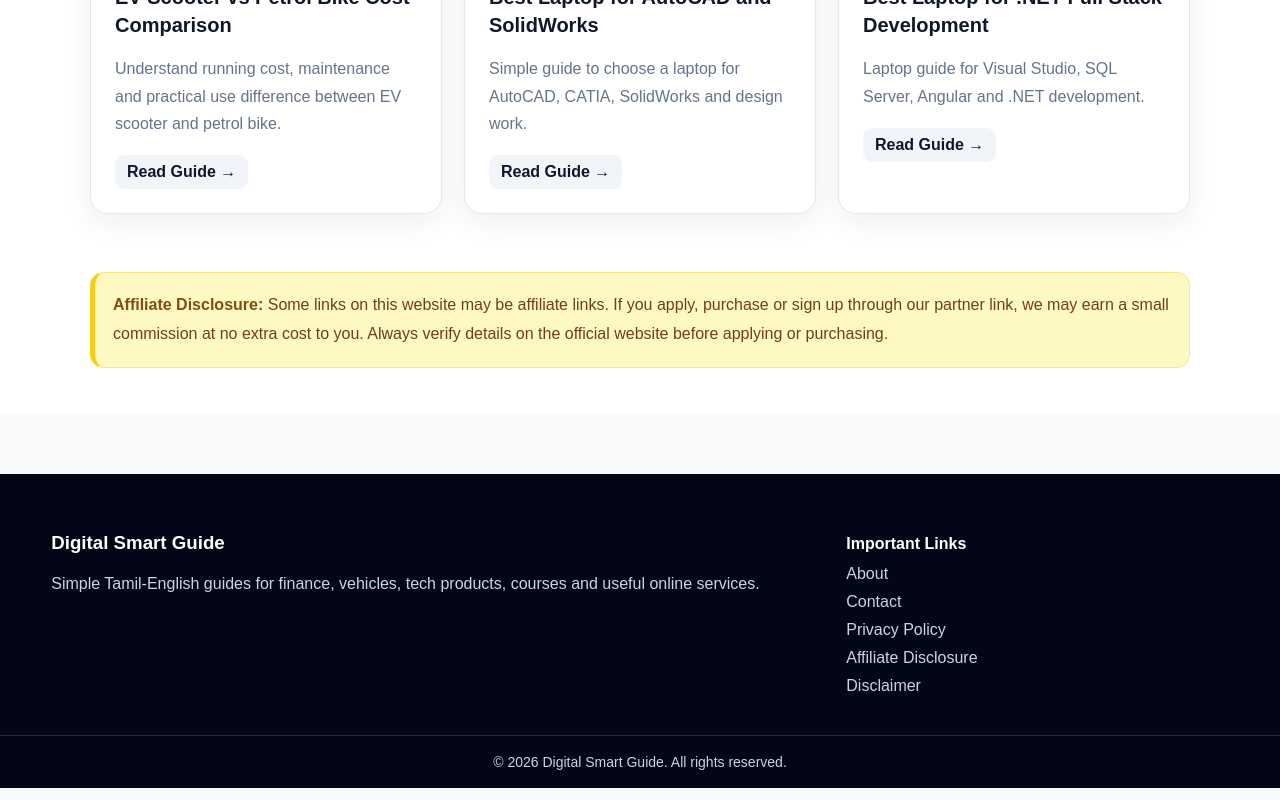
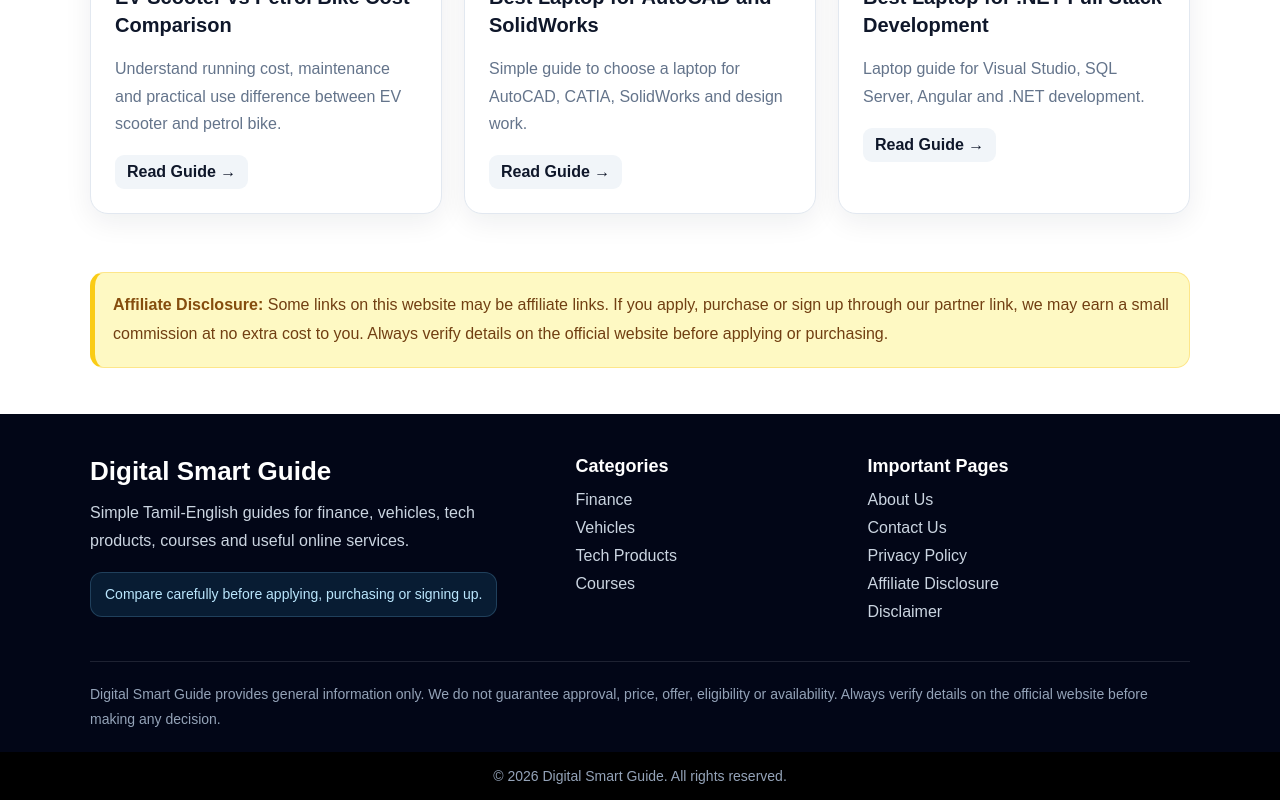
Before and after one commit to Subash21-G/digital-smart-guide, an Angular app: page / in a window 1280 px wide. Shown: the part 1704-2504 px from the top of the page. Built offline with nearby package versions, Linux system fonts and the light colour scheme.

Commit message:
Improve footer design

```diff
--- a/src/app/components/footer/footer.html
+++ b/src/app/components/footer/footer.html
@@ -1,24 +1,48 @@
 <footer class="footer">
   <div class="container footer-grid">
-    <div>
+
+    <div class="footer-brand">
       <h3>Digital Smart Guide</h3>
       <p>
         Simple Tamil-English guides for finance, vehicles, tech products,
         courses and useful online services.
       </p>
+
+      <div class="footer-note">
+        Compare carefully before applying, purchasing or signing up.
+      </div>
     </div>
 
-    <div>
-      <h4>Important Links</h4>
-      <a routerLink="/about">About</a>
-      <a routerLink="/contact">Contact</a>
+    <div class="footer-links">
+      <h4>Categories</h4>
+      <a routerLink="/category/finance">Finance</a>
+      <a routerLink="/category/vehicles">Vehicles</a>
+      <a routerLink="/category/tech-products">Tech Products</a>
+      <a routerLink="/category/courses">Courses</a>
+    </div>
+
+    <div class="footer-links">
+      <h4>Important Pages</h4>
+      <a routerLink="/about">About Us</a>
+      <a routerLink="/contact">Contact Us</a>
       <a routerLink="/privacy-policy">Privacy Policy</a>
       <a routerLink="/affiliate-disclosure">Affiliate Disclosure</a>
       <a routerLink="/disclaimer">Disclaimer</a>
     </div>
+
   </div>
 
-  <div class="copy">
-    © 2026 Digital Smart Guide. All rights reserved.
+  <div class="container footer-disclaimer">
+    <p>
+      Digital Smart Guide provides general information only. We do not guarantee
+      approval, price, offer, eligibility or availability. Always verify details
+      on the official website before making any decision.
+    </p>
+  </div>
+
+  <div class="footer-bottom">
+    <div class="container">
+      © 2026 Digital Smart Guide. All rights reserved.
+    </div>
   </div>
 </footer>
--- a/src/app/components/footer/footer.scss
+++ b/src/app/components/footer/footer.scss
@@ -1,29 +1,47 @@
 .footer {
   background: #020617;
   color: #cbd5e1;
-  margin-top: 60px;
-  padding-top: 40px;
-}
-
-.container {
-  width: min(1180px, 92%);
-  margin: auto;
+  padding-top: 42px;
 }
 
 .footer-grid {
   display: grid;
-  grid-template-columns: 2fr 1fr;
-  gap: 30px;
+  grid-template-columns: 1.4fr 0.8fr 1fr;
+  gap: 34px;
+  padding-bottom: 30px;
 }
 
-h3,
-h4 {
+.footer-brand {
+  h3 {
     color: #ffffff;
-  margin-bottom: 12px;
+    font-size: 26px;
+    margin: 0 0 12px;
   }
 
   p {
-  line-height: 1.7;
+    line-height: 1.8;
+    color: #cbd5e1;
+    max-width: 430px;
+    margin: 0 0 16px;
+  }
+}
+
+.footer-note {
+  display: inline-block;
+  background: rgba(56, 189, 248, 0.12);
+  border: 1px solid rgba(125, 211, 252, 0.2);
+  color: #bae6fd;
+  padding: 10px 14px;
+  border-radius: 12px;
+  font-size: 14px;
+  line-height: 1.6;
+}
+
+.footer-links {
+  h4 {
+    color: #ffffff;
+    margin: 0 0 14px;
+    font-size: 18px;
   }
 
   a {
@@ -31,22 +49,58 @@ a {
     color: #cbd5e1;
     text-decoration: none;
     margin-bottom: 10px;
+    transition: 0.2s ease;
+
+    &:hover {
+      color: #38bdf8;
+      transform: translateX(4px);
+    }
+  }
 }
 
-  a:hover {
-    color: #38bdf8;
+.footer-disclaimer {
+  border-top: 1px solid rgba(226, 232, 240, 0.12);
+  padding: 20px 0;
+
+  p {
+    margin: 0;
+    color: #94a3b8;
+    line-height: 1.8;
+    font-size: 14px;
+  }
 }
 
-.copy {
+.footer-bottom {
+  background: #000000;
+  padding: 16px 0;
+  color: #94a3b8;
+  font-size: 14px;
   text-align: center;
-  padding: 18px;
-  margin-top: 30px;
-  border-top: 1px solid #1e293b;
-  font-size: 14px;
 }
 
-@media (max-width: 768px) {
+@media (max-width: 850px) {
+  .footer-grid {
+    grid-template-columns: 1fr 1fr;
+  }
+
+  .footer-brand {
+    grid-column: 1 / -1;
+  }
+}
+
+@media (max-width: 600px) {
+  .footer {
+    padding-top: 32px;
+  }
+
   .footer-grid {
     grid-template-columns: 1fr;
+    gap: 24px;
+  }
+
+  .footer-brand {
+    h3 {
+      font-size: 24px;
     }
   }
+}
```
Lines whose indentation alone changed are shown as unchanged.
